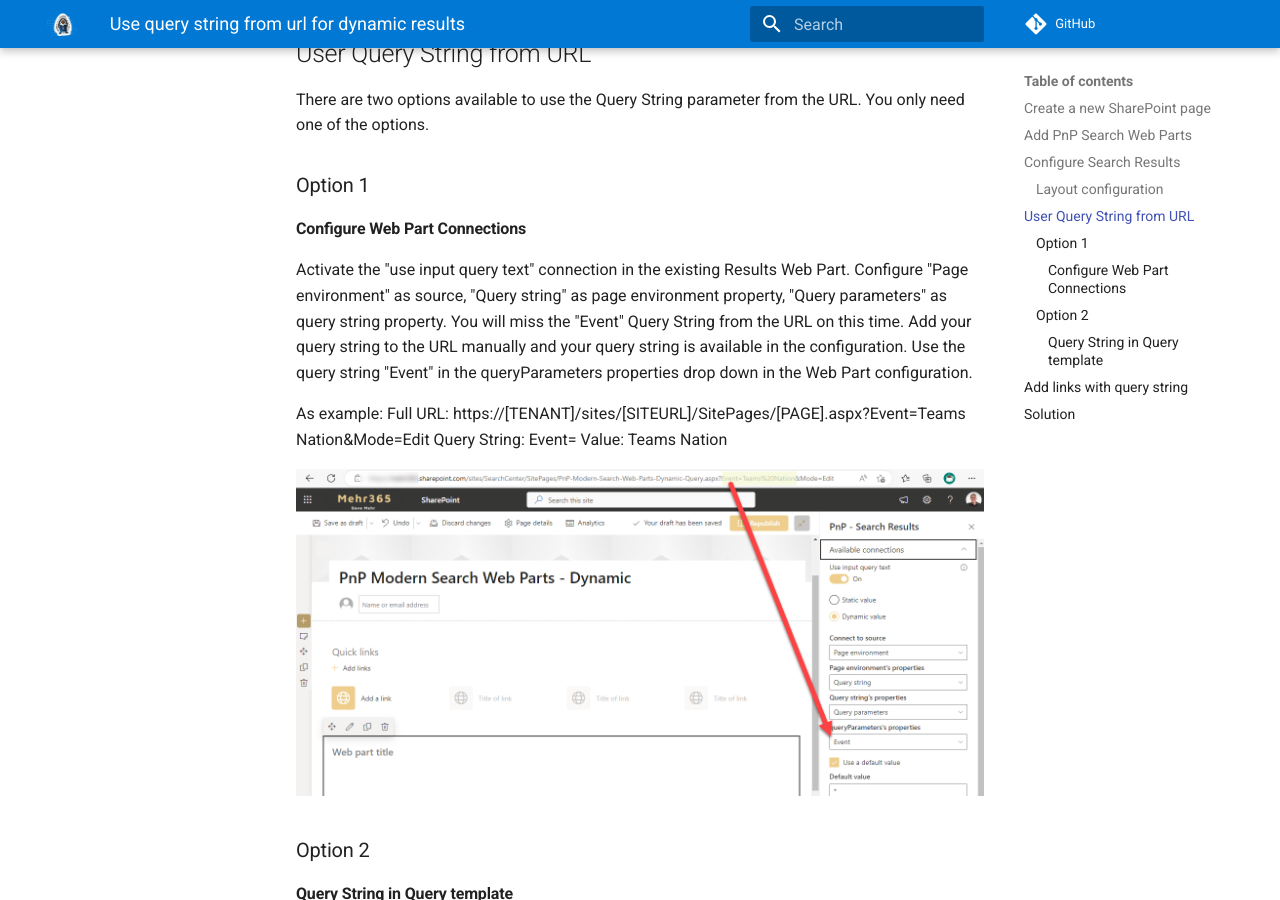
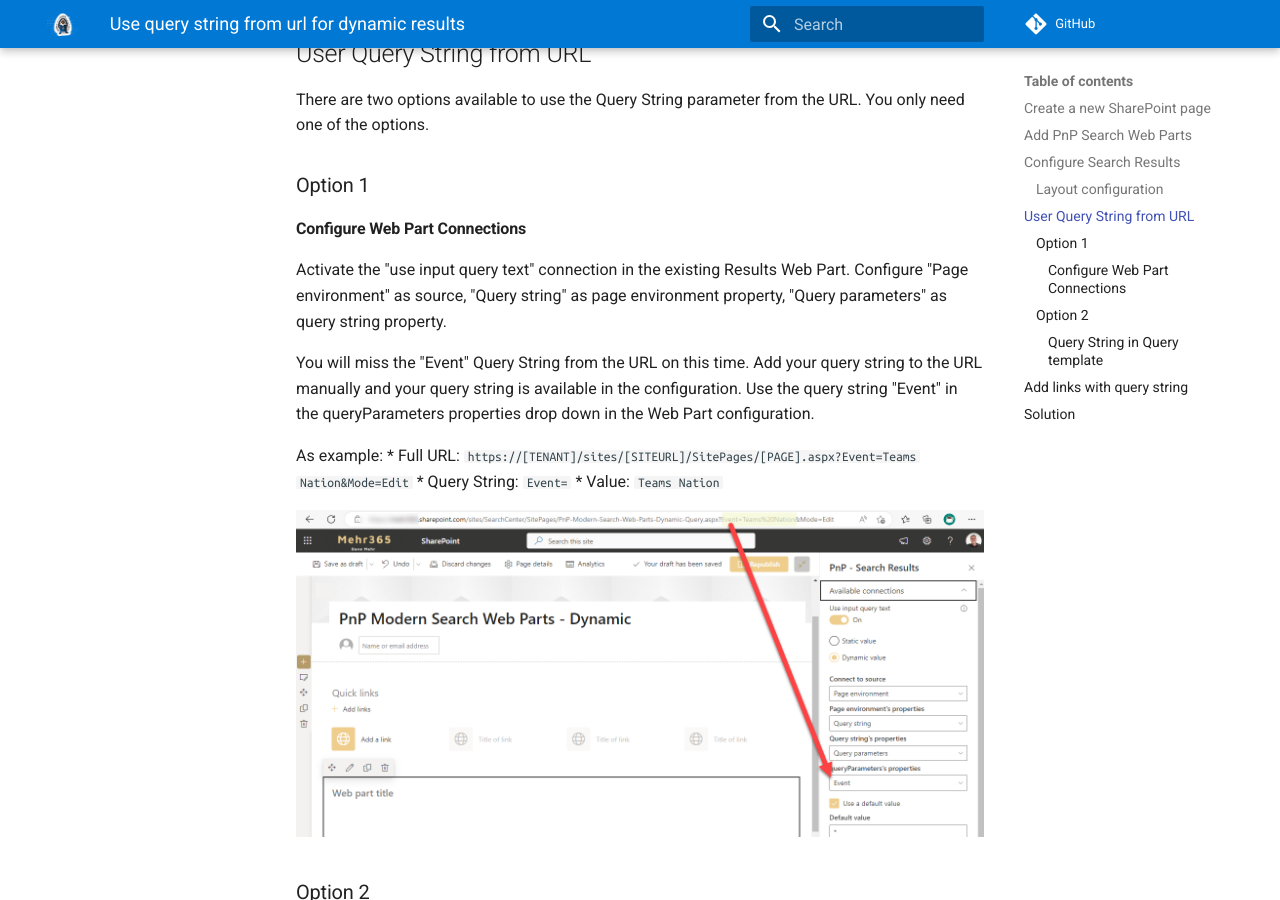
Before and after one commit to dominic5perezd/pnp-modern-search, an MkDocs documentation site: the page built from docs/scenarios/use-query-string-in-url.md, in a window 1280 px wide and 900 px high, scrolled down 2675 px. Built offline with MkDocs 1.6.1 and Material for MkDocs 9.7.7, drawn with Linux system fonts in a browser that asks for light colours; comment, search, counter and statistics services are not loaded; part of the change alters nothing that is shown.

```diff
--- a/docs/scenarios/use-query-string-in-url.md
+++ b/docs/scenarios/use-query-string-in-url.md
@@ -30,14 +30,16 @@ You can use the default configuration.
 There are two options available to use the Query String parameter from the URL. You only need one of the options.
 
 ### Option 1
+
 #### Configure Web Part Connections
 Activate the "use input query text" connection in the existing Results Web Part. Configure "Page environment" as source, "Query string" as page environment property, "Query parameters" as query string property.
+
 You will miss the "Event" Query String from the URL on this time. Add your query string to the URL manually and your query string is available in the configuration. Use the query string "Event" in the queryParameters properties drop down in the Web Part configuration.
 
 As example:
-Full URL: https://[TENANT]/sites/[SITEURL]/SitePages/[PAGE].aspx?Event=Teams Nation&Mode=Edit
-Query String: Event=
-Value: Teams Nation
+* Full URL: `https://[TENANT]/sites/[SITEURL]/SitePages/[PAGE].aspx?Event=Teams Nation&Mode=Edit`
+* Query String: `Event=`
+* Value: `Teams Nation`
 
 ![configure query string parameter](assets/use-query-string-in-url/query-string-parameter.png)
 
```
